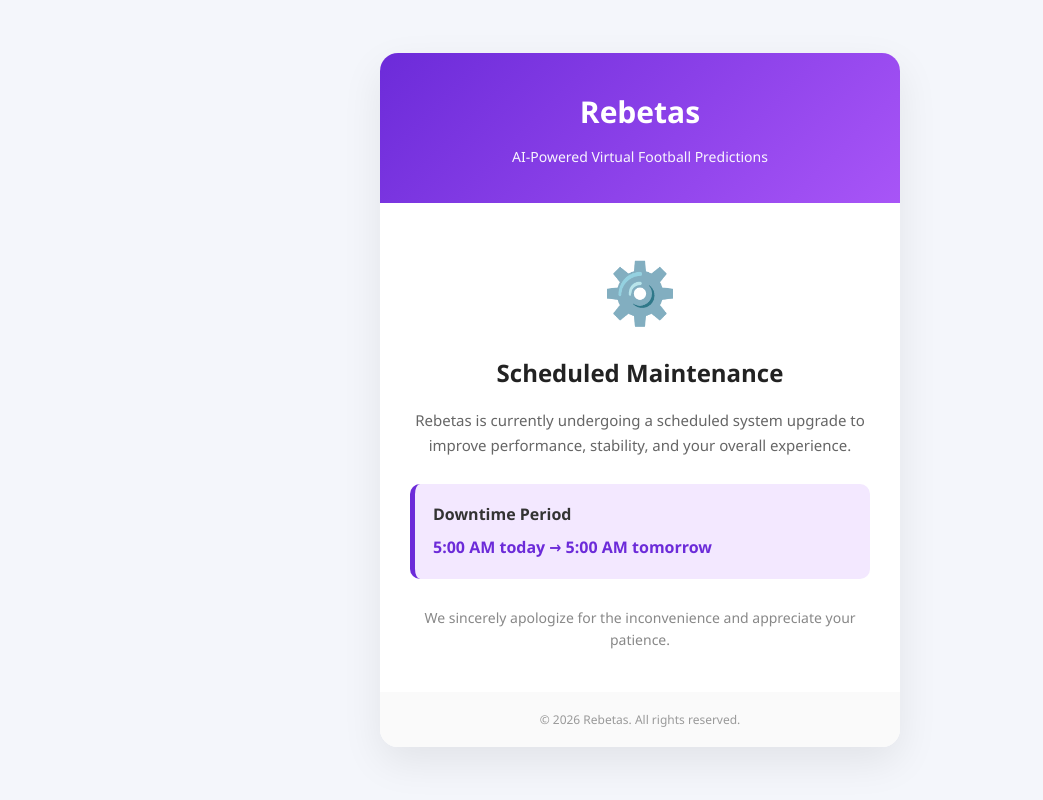
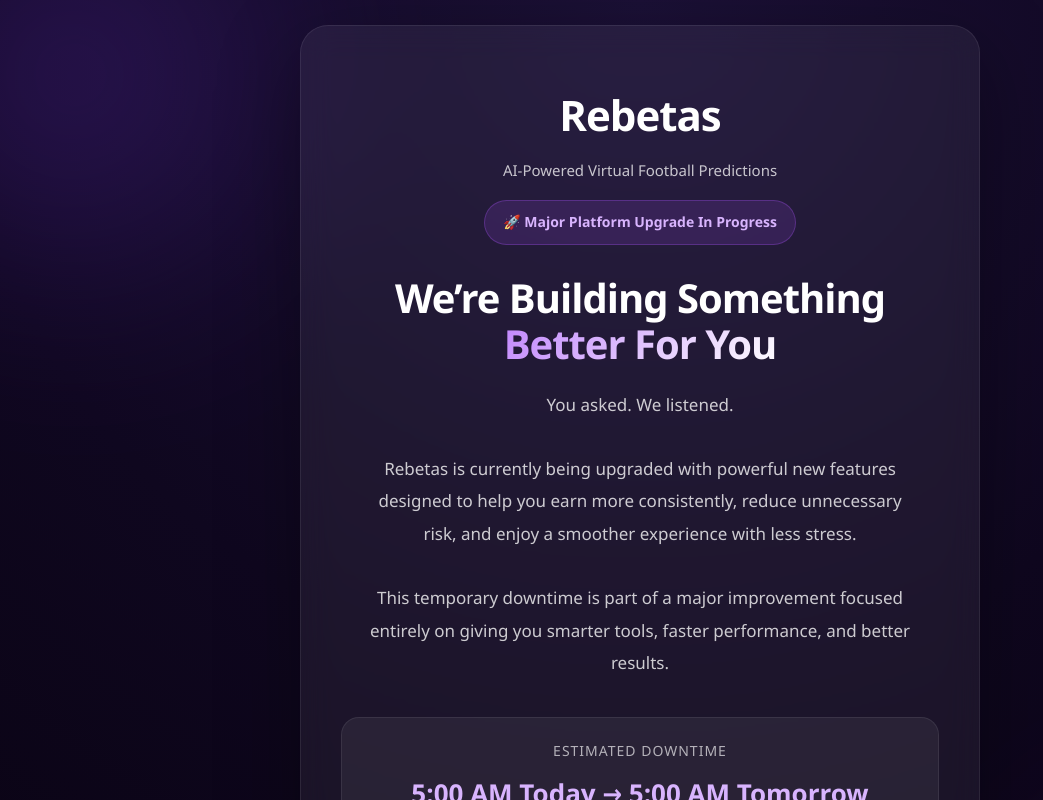
Before and after one commit to Rebetassoftwares/rebetas-backend, a React (Vite) app in the folder frontend/: page / in a window 1280 px wide. Shown: the top 800 px of the page, without its empty margins (0-1043 px from the left). Built offline with nearby package versions, Linux system fonts and the light colour scheme.

Commit message:
maintenance

```diff
--- a/frontend/src/components/MaintenanceScreen.jsx
+++ b/frontend/src/components/MaintenanceScreen.jsx
@@ -9,35 +9,72 @@
         display: "flex",
         alignItems: "center",
         justifyContent: "center",
-        background: "#f4f6fb",
-        padding: "20px",
+        background:
+          "radial-gradient(circle at top, #1b1036 0%, #0f071f 55%, #090312 100%)",
+        padding: "25px",
         fontFamily: "'Segoe UI', Tahoma, Geneva, Verdana, sans-serif",
+        overflow: "hidden",
+        position: "relative",
       }}
     >
+      {/* Glow Effects */}
       <div
         style={{
-          maxWidth: "520px",
+          position: "absolute",
+          width: "350px",
+          height: "350px",
+          background: "#7c3aed",
+          filter: "blur(120px)",
+          opacity: 0.25,
+          top: "-100px",
+          left: "-100px",
+          borderRadius: "50%",
+        }}
+      />
+
+      <div
+        style={{
+          position: "absolute",
+          width: "300px",
+          height: "300px",
+          background: "#a855f7",
+          filter: "blur(120px)",
+          opacity: 0.2,
+          bottom: "-100px",
+          right: "-100px",
+          borderRadius: "50%",
+        }}
+      />
+
+      {/* Card */}
+      <div
+        style={{
           width: "100%",
-          background: "#ffffff",
-          borderRadius: "18px",
-          overflow: "hidden",
-          boxShadow: "0 15px 40px rgba(0,0,0,0.08)",
+          maxWidth: "680px",
+          background: "rgba(255,255,255,0.06)",
+          backdropFilter: "blur(16px)",
+          border: "1px solid rgba(255,255,255,0.08)",
+          borderRadius: "28px",
+          padding: "55px 40px",
+          textAlign: "center",
+          color: "white",
+          boxShadow: "0 25px 80px rgba(0,0,0,0.35)",
+          position: "relative",
+          zIndex: 10,
         }}
       >
-        {/* HEADER */}
+        {/* Logo */}
         <div
           style={{
-            background: "linear-gradient(135deg, #6c2bd9, #a855f7)",
-            padding: "35px 25px",
-            textAlign: "center",
-            color: "white",
+            marginBottom: "18px",
           }}
         >
           <h1
             style={{
               margin: 0,
-              fontSize: "30px",
-              fontWeight: "700",
+              fontSize: "42px",
+              fontWeight: "800",
+              letterSpacing: "-1px",
             }}
           >
             Rebetas
@@ -46,102 +83,135 @@
           <p
             style={{
               marginTop: "10px",
-              fontSize: "14px",
-              opacity: 0.95,
+              color: "rgba(255,255,255,0.75)",
+              fontSize: "15px",
             }}
           >
             AI-Powered Virtual Football Predictions
           </p>
         </div>
 
-        {/* BODY */}
+        {/* Badge */}
         <div
           style={{
-            padding: "40px 30px",
-            textAlign: "center",
+            display: "inline-flex",
+            alignItems: "center",
+            gap: "10px",
+            background: "rgba(168,85,247,0.15)",
+            border: "1px solid rgba(168,85,247,0.3)",
+            padding: "10px 18px",
+            borderRadius: "999px",
+            marginBottom: "30px",
+            fontSize: "14px",
+            color: "#d8b4fe",
+            fontWeight: "600",
           }}
         >
-          <div
+          🚀 Major Platform Upgrade In Progress
+        </div>
+
+        {/* Main Heading */}
+        <h2
+          style={{
+            fontSize: "40px",
+            lineHeight: "1.15",
+            marginBottom: "22px",
+            fontWeight: "800",
+            letterSpacing: "-1px",
+          }}
+        >
+          We’re Building Something
+          <span
             style={{
-              fontSize: "60px",
-              marginBottom: "15px",
+              background: "linear-gradient(135deg, #c084fc, #ffffff)",
+              WebkitBackgroundClip: "text",
+              WebkitTextFillColor: "transparent",
             }}
           >
-            ⚙️
-          </div>
+            {" "}
+            Better For You
+          </span>
+        </h2>
 
-          <h2
+        {/* Message */}
+        <p
+          style={{
+            fontSize: "17px",
+            lineHeight: "1.9",
+            color: "rgba(255,255,255,0.78)",
+            maxWidth: "560px",
+            margin: "0 auto",
+          }}
+        >
+          You asked. We listened.
+          <br />
+          <br />
+          Rebetas is currently being upgraded with powerful new features
+          designed to help you earn more consistently, reduce unnecessary risk,
+          and enjoy a smoother experience with less stress.
+          <br />
+          <br />
+          This temporary downtime is part of a major improvement focused
+          entirely on giving you smarter tools, faster performance, and better
+          results.
+        </p>
+
+        {/* Time Box */}
+        <div
+          style={{
+            marginTop: "38px",
+            background: "rgba(255,255,255,0.06)",
+            border: "1px solid rgba(255,255,255,0.08)",
+            borderRadius: "18px",
+            padding: "22px",
+          }}
+        >
+          <p
             style={{
-              marginBottom: "15px",
-              color: "#222",
+              margin: 0,
+              fontSize: "14px",
+              color: "rgba(255,255,255,0.65)",
+              marginBottom: "10px",
+              textTransform: "uppercase",
+              letterSpacing: "1px",
             }}
           >
-            Scheduled Maintenance
-          </h2>
+            Estimated Downtime
+          </p>
 
-          <p
+          <h3
             style={{
-              color: "#666",
-              fontSize: "15px",
-              lineHeight: "1.7",
+              margin: 0,
+              fontSize: "26px",
+              color: "#d8b4fe",
+              fontWeight: "800",
             }}
           >
-            Rebetas is currently undergoing a scheduled system upgrade to
-            improve performance, stability, and your overall experience.
-          </p>
-
-          <div
-            style={{
-              marginTop: "25px",
-              background: "#f3e8ff",
-              borderLeft: "5px solid #6c2bd9",
-              padding: "18px",
-              borderRadius: "10px",
-              textAlign: "left",
-            }}
-          >
-            <p
-              style={{
-                margin: 0,
-                fontWeight: "600",
-                color: "#333",
-              }}
-            >
-              Downtime Period
-            </p>
-
-            <p
-              style={{
-                marginTop: "8px",
-                marginBottom: 0,
-                color: "#6c2bd9",
-                fontWeight: "700",
-              }}
-            >
-              5:00 AM today → 5:00 AM tomorrow
-            </p>
-          </div>
-
-          <p
-            style={{
-              marginTop: "28px",
-              fontSize: "14px",
-              color: "#888",
-            }}
-          >
-            We sincerely apologize for the inconvenience and appreciate your
-            patience.
-          </p>
+            5:00 AM Today → 5:00 AM Tomorrow
+          </h3>
         </div>
 
-        {/* FOOTER */}
+        {/* Bottom Reassurance */}
+        <p
+          style={{
+            marginTop: "35px",
+            fontSize: "15px",
+            color: "rgba(255,255,255,0.7)",
+            lineHeight: "1.8",
+          }}
+        >
+          We’ll be back shortly — stronger, smarter, and better optimized to
+          help you win.
+        </p>
+
+        {/* Footer */}
         <div
           style={{
-            background: "#fafafa",
-            padding: "18px",
-            textAlign: "center",
-            fontSize: "12px",
-            color: "#999",
+            marginTop: "40px",
+            paddingTop: "25px",
+            borderTop: "1px solid rgba(255,255,255,0.08)",
+            fontSize: "13px",
+            color: "rgba(255,255,255,0.45)",
           }}
         >
           © {new Date().getFullYear()} Rebetas. All rights reserved.
```
